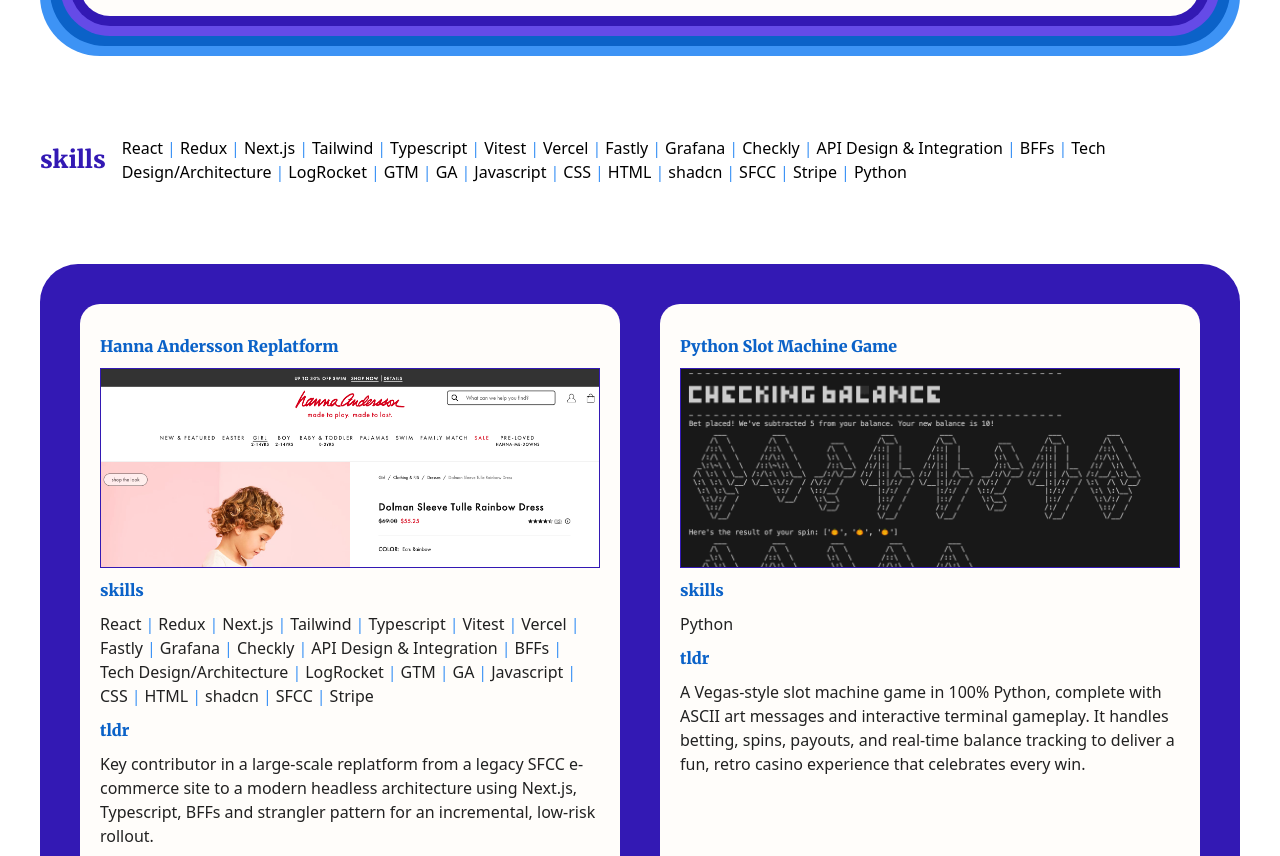
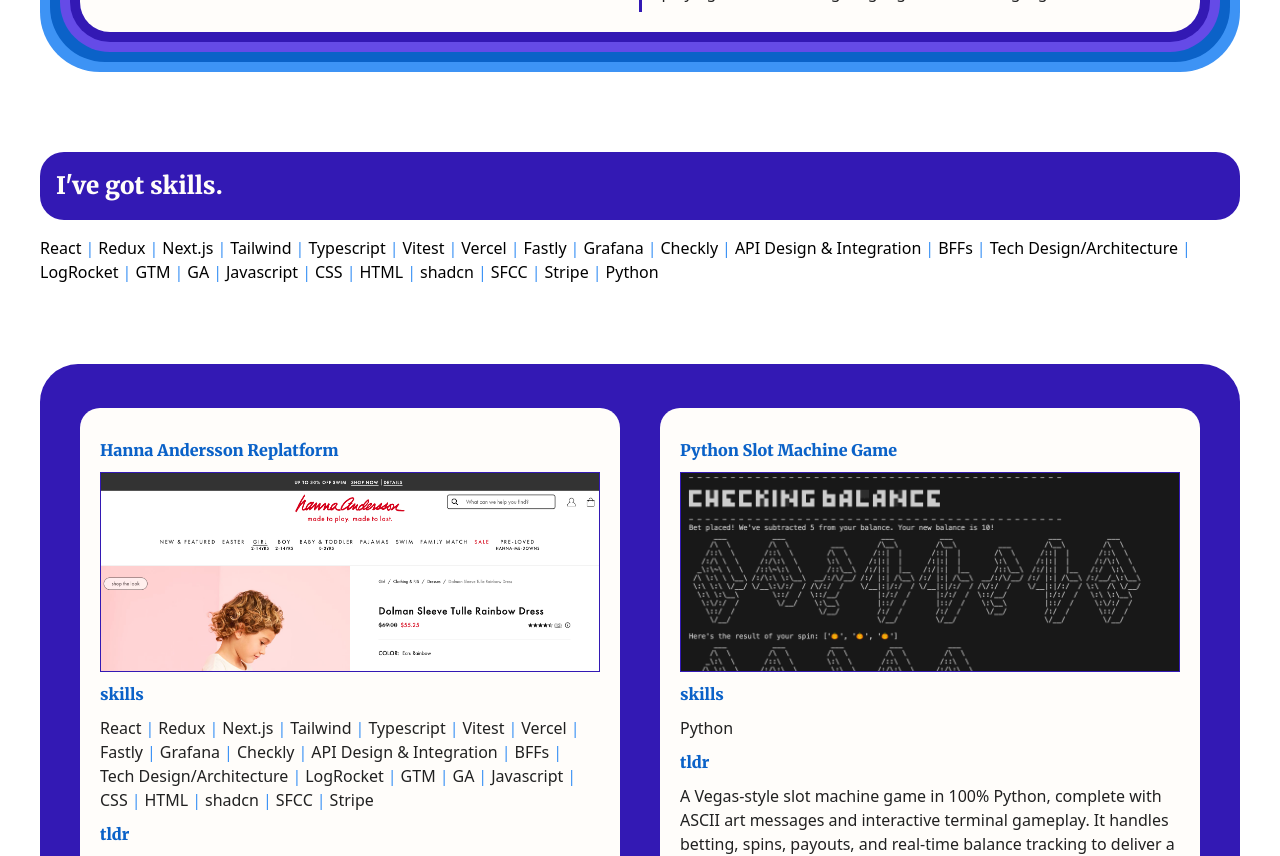
Before and after one commit to kleinlikecalvin/klein_like_calvin_next, a Next.js app: page / in a window 1280 px wide. Shown: the part 360-1216 px from the top of the page. Built offline with nearby package versions, Linux system fonts and the light colour scheme.

Commit message:
Minor styling updates

```diff
--- a/app/components/Projects/ProjectOverview.tsx
+++ b/app/components/Projects/ProjectOverview.tsx
@@ -4,7 +4,7 @@
 
 export default function ProjectOverview() {
   return (
-    <section className="ProjectOverview bg-special-one rounded-3xl p-3 lg:rounded-[38px] lg:p-10">
+    <section className="ProjectOverview bg-special-one rounded-3xl p-3 lg:rounded-[38px] lg:px-10 lg:py-11">
       <div className="cards-container grid grid-cols-1 gap-10 lg:grid-cols-2">
         {projectsData.slice(0, 2).map((project) => {
           return <ProjectOverviewCard project={project} key={project.id} />;
--- a/app/layout.tsx
+++ b/app/layout.tsx
@@ -24,7 +24,7 @@
   return (
     <html lang="en" suppressHydrationWarning>
       <body
-        className={`${merriweather.variable} m-0 mx-auto mt-36 mb-12.5 max-w-300 text-base antialiased lg:mt-40`}
+        className={`${merriweather.variable} m-0 mx-auto mt-36 mb-12.5 max-w-300 text-base antialiased lg:mt-44`}
       >
         <ThemeProvider attribute="class">
           <Nav />
--- a/app/page.tsx
+++ b/app/page.tsx
@@ -13,8 +13,8 @@
     <main className="LandingPage mx-5 grid gap-12.5 lg:mx-0 lg:gap-20">
       <Blurb />
       {/* TODO figure out why the bg-color is slightly different in dark mode. Also spacing is off */}
-      <section className="skills flex flex-col gap-4 lg:flex-row lg:items-center">
-        <h3 className="m-0">skills</h3>
+      <section className="skills flex flex-col gap-4">
+        <h3 className="header-block m-0">I've got skills.</h3>
         <Skills skills={allSkills} />
       </section>
       <ProjectOverview />
```
